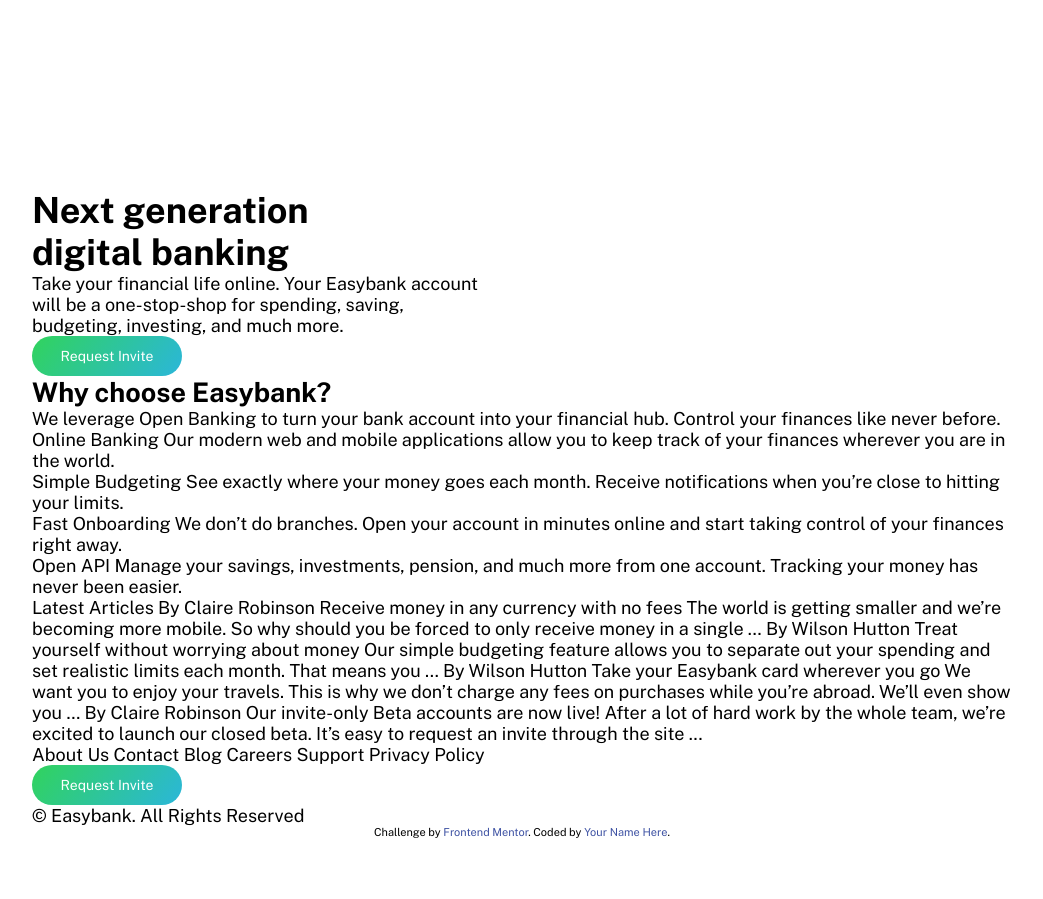
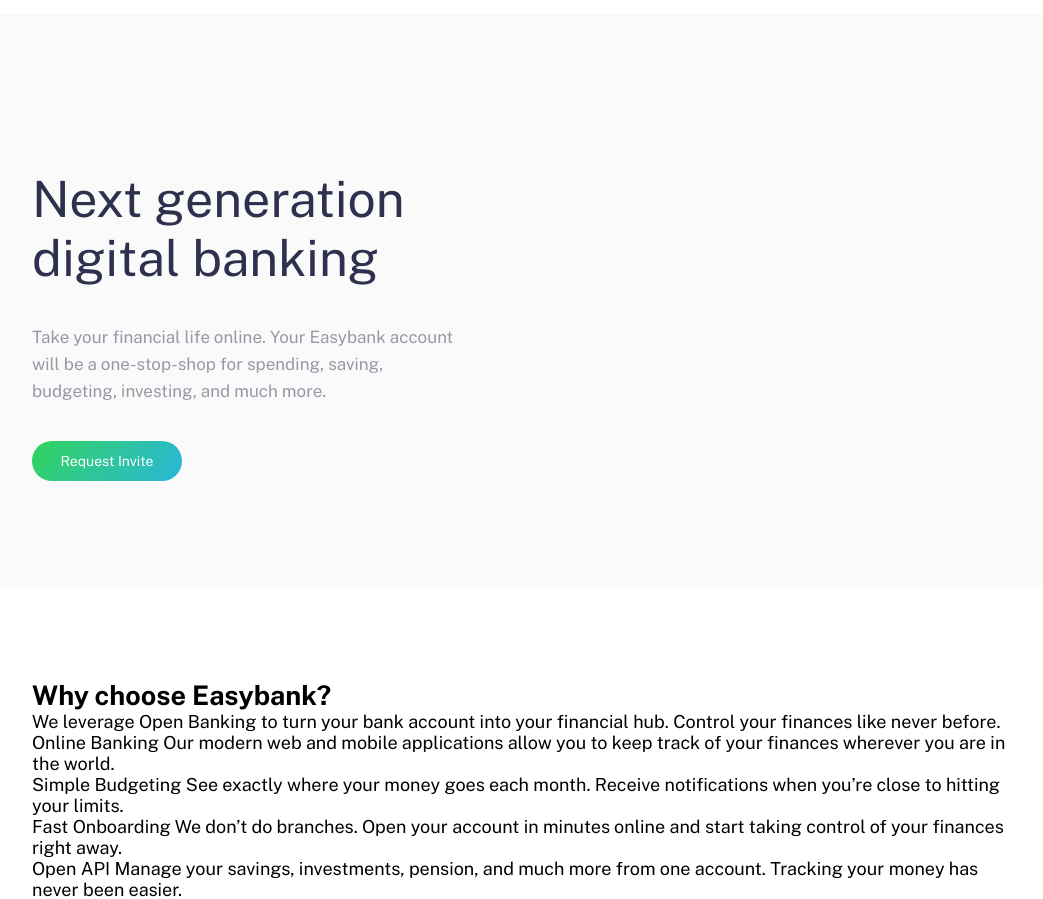
Before and after one commit to StrongMeders/easybank-landing-page-master, a website built with Vite: page index.html in a window 1280 px wide. Shown: the part 61-960 px from the top of the page, without its empty margins (118-1161 px from the left). Built offline with nearby package versions, Linux system fonts and the light colour scheme.

Commit message:
alguns ajustes

```diff
--- a/index.html
+++ b/index.html
@@ -48,19 +48,27 @@
   </div>
 
   <div id="app">
+    <div id="page-1">
       <header>
         <h1>Next generation <br/> digital banking</h1>
       </header>
       <div id="subtitle">
         <p>
-        Take your financial life online. Your Easybank account <br/> will be a one-stop-shop
-        for spending, saving,<br/> budgeting, investing, and much more.
+          Take your financial life online. Your Easybank account
         </p>
+        <p>
+          will be a one-stop-shop for spending, saving,
+        </p>
+        <p>
+          budgeting, investing, and much more.
+        </p>
+      </div>
       <div class="invite">
         <a href="#">Request Invite</a>
       </div>
     </div>
 
+    <div id="page-2">
       <div id="question">
         <h2>Why choose Easybank?</h2>
         <p>
@@ -88,6 +96,8 @@
           your money has never been easier.
         </div>
       </div>
+    </div>
+    <div id="page-3">
       <article>
         Latest Articles
 
@@ -111,6 +121,7 @@
         After a lot of hard work by the whole team, we’re excited to launch our closed beta.
         It’s easy to request an invite through the site ...
       </article>
+    </div>
     <footer>
       About Us
       Contact
@@ -128,7 +139,7 @@
 
   <div class="attribution">
     Challenge by <a href="https://www.frontendmentor.io?ref=challenge" target="_blank">Frontend Mentor</a>.
-    Coded by <a href="#">Your Name Here</a>.
+    Coded by <a href="#">StrongMeders</a>.
   </div>
 
   <script type="module" src="./src/main.js"></script>
--- a/src/css/style.css
+++ b/src/css/style.css
@@ -21,7 +21,6 @@
 
 body {
     font: 18px 'Public Sans', sans-serif;
-    height: 500vh;
 }
 
 a {
@@ -29,12 +28,13 @@
     color: var(--white);
 }
 
-.invite {
+.invite a {
     display: flex;
     align-items: center;
     justify-content: center;
     background-image: linear-gradient( 128deg, var(--lime-green), var(--bright-cyan) );
     border-radius: 100px;
+    user-select: none;
     font-size: 14px;
     width: 150px;
     height: 40px;
@@ -46,6 +46,7 @@
     justify-content: space-between;
     align-items: center;
     background-color: var(--white);
+    user-select: none;
     padding: 0 150px;
     width: 100vw;
     height: 75px;
@@ -72,5 +73,35 @@
 #app {
     display: flex;
     flex-direction: column;
-    padding: 250px 150px 0;
 }
+
+#page-2, #page-3 {
+    padding: 90px 150px 0;
+    height: 550px;
+}
+
+#page-1, #page-3 {
+    background-color: var(--very-light-gray);
+}
+
+#page-1 {
+    display: flex;
+    flex-direction: column;
+    color: var(--grayish-blue);
+    padding: 230px 150px 0;
+    height: 650px;
+    font-size: 17px;
+    gap: 40px;
+}
+
+#page-1 h1 {
+    color: var(--dark-blue);
+    font-weight: 400;
+    font-size: 50px;
+}
+
+#subtitle {
+    display: flex;
+    flex-direction: column;
+    gap: 7px;
+}
```
Lines whose indentation alone changed are shown as unchanged.
